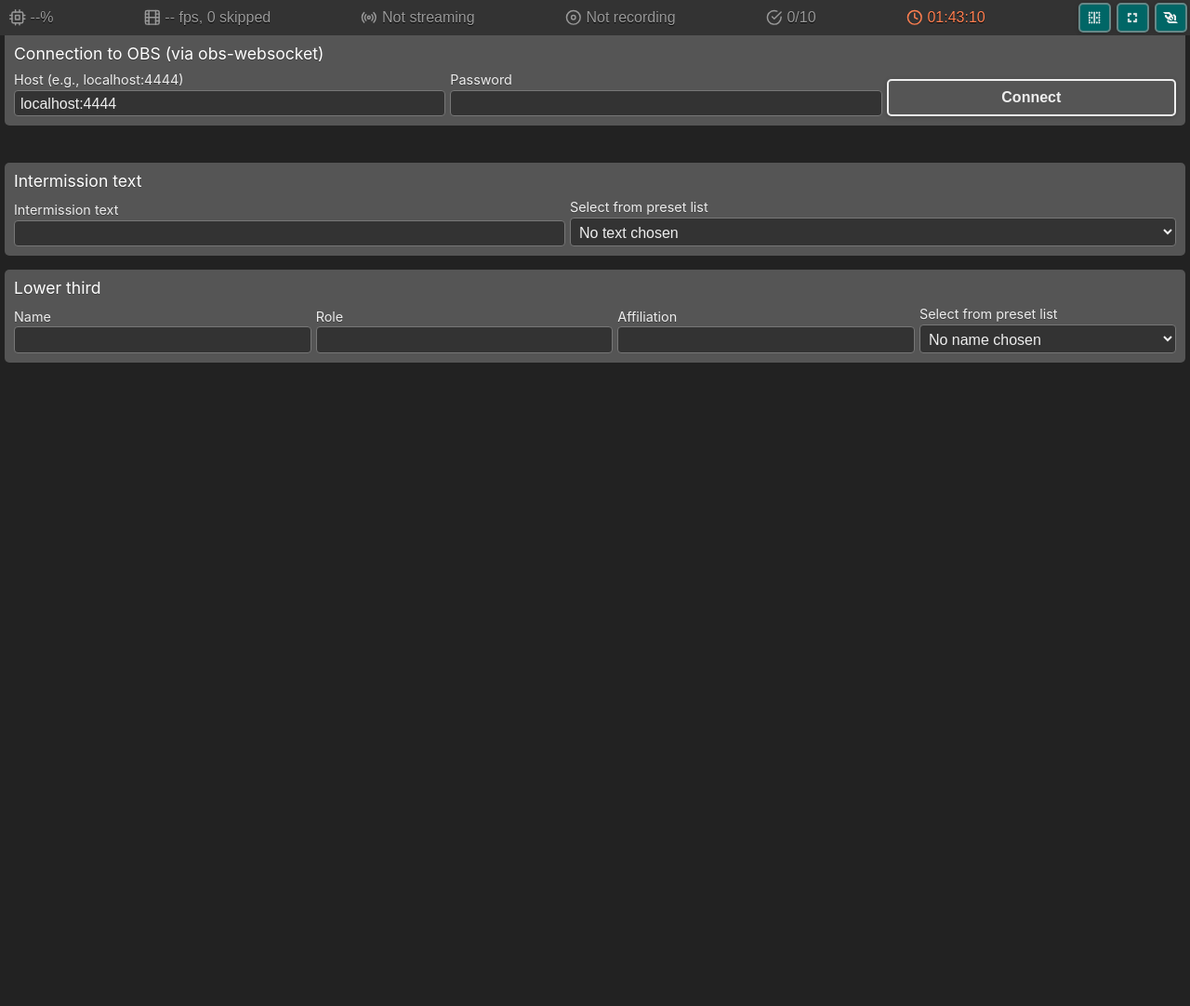
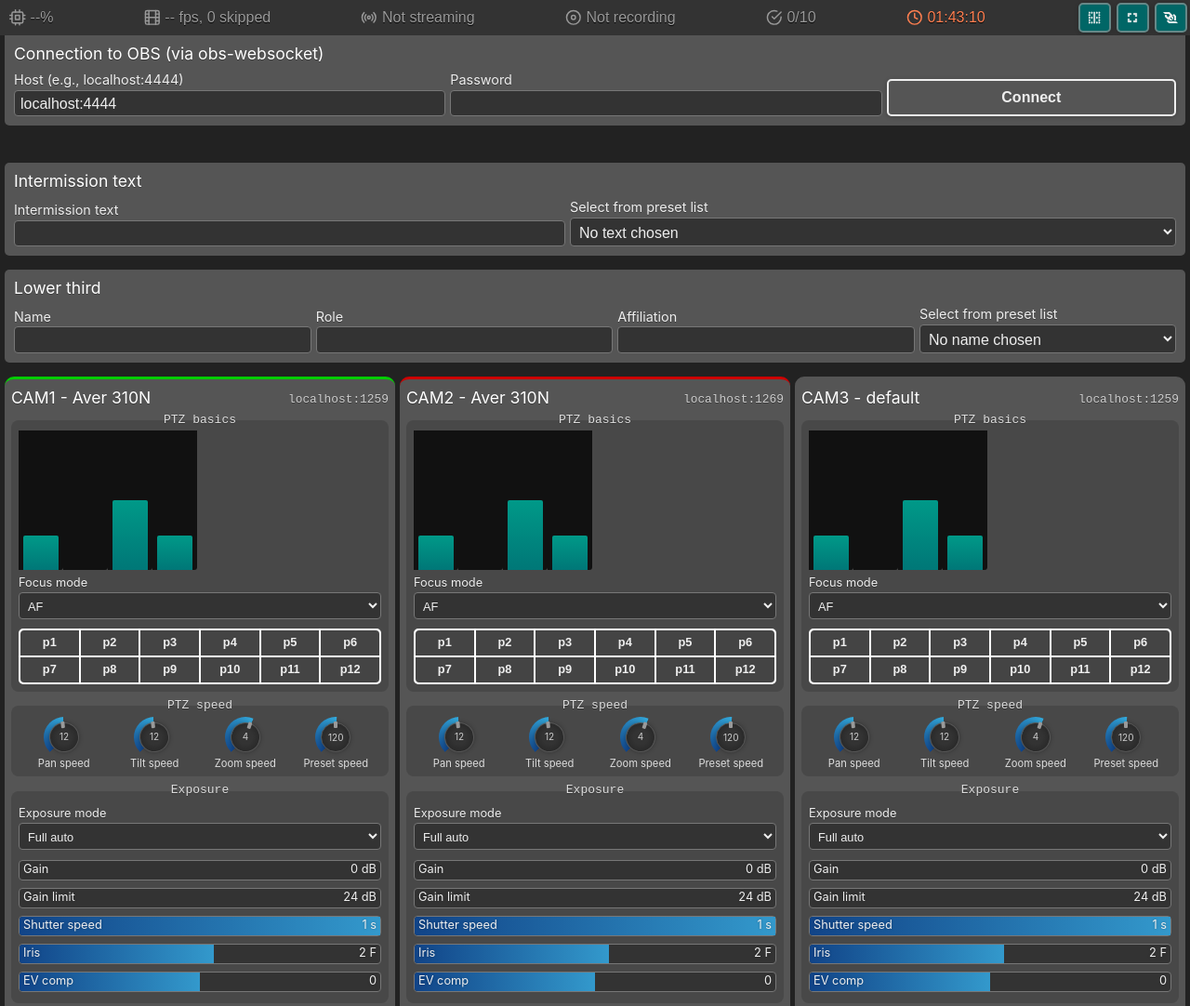
Before and after one commit to dvangennip/web_remote_for_OBS, a plain HTML site: page index.html in a window 1280 px wide. Shown: the top 1082 px of the page at 93% size. Before the commit the page ends 800 px from the top, so only its background shows below. Drawn offline with Linux system fonts and the light colour scheme.

Commit message:
add in CCU code

```diff
--- /dev/null
+++ b/ccu.js
@@ -0,0 +1,323 @@
+class CCU {
+	constructor (index, element) {
+		this.index    = index || 0;
+		this.el       = element || document.createElement('ccu');
+
+		// use auto-discovery of cameras rather than fixed settings?
+
+		this.address  = this.el.getAttribute('data-address') || 'localhost';
+		this.port     = parseInt(this.el.getAttribute('data-port')) || 1259;
+		this.camera   = this.el.getAttribute('data-camera') || 'default';
+
+		// title
+		this.title_el = Element.make('h4', {
+			'innerHTML': '<span>CAM' + (this.index+1) + ' - ' + this.camera + '</span><span>' + this.address + ':' + this.port + '</span>'
+		})
+		this.el.appendChild(this.title_el);
+
+		// TODO feed this in from specific camera file
+		this.settings = {
+			'name'                 : 'Aver 310N',
+			'protocol'             : 'visca-ip',
+			'pan_position'         : {'format': 'number', 'min': -130, 'max':  130, 'step':  1, 'value':   0, 'unit': 'º',       'label': 'Pan position'},
+			'tilt_position'        : {'format': 'number', 'min':  -30, 'max':   90, 'step':  1, 'value':   0, 'unit': 'º',       'label': 'Tilt position'},
+			'zoom_position'        : {'format': 'number', 'min':    0, 'max': 4000, 'step':  1, 'value':   0, 'unit': undefined, 'label': 'Zoom position'},
+			'pan_speed'            : {'format': 'number', 'min':    1, 'max':   24, 'step':  1, 'value':  12, 'unit': undefined, 'label': 'Pan speed'},
+			'tilt_speed'           : {'format': 'number', 'min':    1, 'max':   24, 'step':  1, 'value':  12, 'unit': undefined, 'label': 'Tilt speed'},
+			'zoom_speed'           : {'format': 'number', 'min':    0, 'max':    7, 'step':  1, 'value':   4, 'unit': undefined, 'label': 'Zoom speed'},
+			'presets'              : 255,
+			'preset_speed'         : {'format': 'number', 'min':   40, 'max':  200, 'step': 40, 'value': 120, 'unit': 'º/sec',   'label': 'Preset speed'},//actual 0-5
+			'gain'                 : {'format': 'number', 'min':    0, 'max':   48, 'step':  1, 'value':   0, 'unit': 'dB',      'label': 'Gain'}, //actual: 2x 0-F
+			'gain_limit_level'     : {'format': 'number', 'min':   24, 'max':   48, 'step':  1, 'value':  24, 'unit': 'dB',      'label': 'Gain limit'}, //24-48 dB //actual 4-F
+			'shutter_speed'        : {'format': 'number', 'min': 1/32e5, 'max': 1, 'step':   1, 'value':   1, 'unit': 's',       'label': 'Shutter speed'},
+			'iris'                 : {'format': 'number', 'min':  1.3, 'max': 2.6, 'step': 0.1, 'value':   2, 'unit': 'F',       'label': 'Iris'},
+			'auto_exposure_mode'   : {'format': 'select', 'label': 'Exposure mode', 'value': 'a', 'options': [
+										{'v': 'a', 'l': 'Full auto'},
+										{'v': 'i', 'l': 'Iris priority'},
+										{'v': 's', 'l': 'Shutter priority'},
+										{'v': 'm', 'l': 'Manual'}
+									]},
+			'exposure_compensation': {'format': 'number', 'min': -7, 'max':   7,  'step': 1, 'value':    0, 'unit': undefined, 'label': 'EV comp'}, //2x 0-F
+			'focus_position'       : {'format': 'number', 'min':  0, 'max': 4000, 'step': 1, 'value': 1000, 'unit': undefined, 'label': 'Focus position'},
+			// 'focus_near_limit'     :, // in meters
+			'focus_mode'           : {'format': 'select', 'label': 'Focus mode', 'value': 'a', 'options': [
+										{'v': 'a', 'l': 'AF'},
+										{'v': 'm', 'l': 'MF'},
+										{'v': 'am', 'l': 'A/M'}
+									]},
+			'white_balance_mode'   : {'format': 'select', 'label': 'White balance mode', 'value': 'a', 'options': [
+										{'v': 'a', 'l': 'Auto'},
+										{'v': 'i', 'l': 'Indoor'},
+										{'v': 'o', 'l': 'Outdoor'},
+										{'v': 'p', 'l': 'One Push WB'},
+										{'v': 'm', 'l': 'Manual'}
+									]},
+			// unsupported via VISCA but in web UI?
+			// 'white_balance'        :
+			// 'rgain', //0-255 step 1
+			// 'bgain', //0-255 step 1
+			// 'saturation', //0-10 step 1
+			// 'contrast', //0-4 step 1
+			// 'sharpness', //0-3 step 1
+			// 'noise_filter'         :,
+			'video_format'         : {'format': 'select', 'label': 'Video format', 'cmd': '8x 01 7E 01 1E 0p 0q FF', 'value': 'p:0;q:2', 'options': [
+										{'v': 'p:0;q:0', 'l': '1920 x 1080p/59.94'},
+										{'v': 'p:0;q:2', 'l': '1920 x 1080p/29.97'},
+										{'v': 'p:0;q:3', 'l': '1920 x 1080i/59.94'},
+										{'v': 'p:0;q:4', 'l': '1280 x 720p/59.94' },
+										{'v': 'p:0;q:5', 'l': '1280 x 720p/29.97' },
+										{'v': 'p:0;q:8', 'l': '1920 x 1080p/50'   },
+										{'v': 'p:0;q:A', 'l': '1920 x 1080p/25'   },
+										{'v': 'p:0;q:B', 'l': '1920 x 1080i/50'   },
+										{'v': 'p:0;q:C', 'l': '1280 x720p/50'     },
+										{'v': 'p:0;q:D', 'l': '1280 x 720p/25'    }
+									]}
+		}
+
+		this.generate_elements();
+	}
+
+	generate_elements () {
+		// monitor
+		// TODO on/off mode or interval adjustment
+		// TODO integrate vectorscope?
+
+		// joystick control? indicator
+
+		let ptz_field_el = Element.make('fieldset', {'innerHTML': '<legend>PTZ basics</legend>'});
+		this.el.appendChild(ptz_field_el);
+
+		let ptz_inner_el = Element.make('div', {'className': 'ccu-setting-row'});
+		ptz_field_el.appendChild(ptz_inner_el);
+
+		// focus
+		if ('focus_position' in this.settings) {
+			// TODO vertical slider
+			this.generate_single_element('focus_position', ptz_inner_el, 'fader');
+		}
+
+		// zoom
+		if ('zoom_position' in this.settings) {
+			// TODO vertical slider
+			this.generate_single_element('zoom_position', ptz_inner_el, 'fader');
+		}
+
+		// pan-tilt
+		if ('pan_position' in this.settings && 'tilt_position' in this.settings) {
+			// TODO improve UI
+			this.generate_single_element('pan_position',  ptz_inner_el, 'fader');
+			this.generate_single_element('tilt_position', ptz_inner_el, 'fader');
+		}
+
+		// focus_mode
+		if ('focus_mode' in this.settings) {
+			this.generate_single_element('focus_mode', ptz_field_el);
+		}
+
+		// presets
+		if ('presets' in this.settings) {
+			let presets_el = Element.make('div', {
+				'className': 'filter-setting-wrapper ccu-preset-wrapper'
+			});
+
+			for (var i = 0; i < Math.min(this.settings['presets'],12); i++) {
+				let btn_el = Element.make('button', {
+					'id': 'cam_' + this.index + '_preset_btn_' + i,
+					'innerHTML': 'p' + (i+1),
+					'data-preset': i,
+					'events': {
+						'input': function (e) {
+							e.preventDefault();
+							// TODO
+						},
+						'contextmenu': function (e) {
+							e.preventDefault();
+							// TODO
+						}
+					}
+				});
+
+				presets_el.appendChild(btn_el);
+			}
+
+			ptz_field_el.appendChild(presets_el);
+		}
+
+		// ptz speeds
+		let ptz_speed_field_el = Element.make('fieldset', {
+			'innerHTML': '<legend>PTZ speed</legend>',
+			'className': 'row'
+		});
+		this.el.appendChild(ptz_speed_field_el);
+
+		if ('pan_speed' in this.settings) {
+			this.generate_single_element('pan_speed', ptz_speed_field_el, 'knob');
+		}
+		if ('tilt_speed' in this.settings) {
+			this.generate_single_element('tilt_speed', ptz_speed_field_el, 'knob');
+		}
+		if ('zoom_speed' in this.settings) {
+			this.generate_single_element('zoom_speed', ptz_speed_field_el, 'knob');
+		}
+		if ('preset_speed' in this.settings) {
+			this.generate_single_element('preset_speed', ptz_speed_field_el, 'knob');
+		}
+
+		// exposure mode
+		let exposure_field_el = Element.make('fieldset', {'innerHTML': '<legend>Exposure</legend>'});
+		this.el.appendChild(exposure_field_el);
+
+		if ('auto_exposure_mode' in this.settings) {
+			this.generate_single_element('auto_exposure_mode', exposure_field_el);
+		}
+
+		// gain, shutter, iris, EV
+		if ('gain' in this.settings) {
+			this.generate_single_element('gain', exposure_field_el);
+
+			if ('gain_limit_level' in this.settings) {
+				this.generate_single_element('gain_limit_level', exposure_field_el);
+			}
+		}
+		if ('shutter_speed' in this.settings) {
+			this.generate_single_element('shutter_speed', exposure_field_el);
+		}
+		if ('iris' in this.settings) {
+			this.generate_single_element('iris', exposure_field_el);
+		}
+		if ('exposure_compensation' in this.settings) {
+			this.generate_single_element('exposure_compensation', exposure_field_el);
+		}
+
+		// colour
+		let colour_field_el = Element.make('fieldset', {'innerHTML': '<legend>Colour</legend>'});
+		this.el.appendChild(colour_field_el);
+
+		// white balance
+		if ('white_balance_mode' in this.settings) {
+			this.generate_single_element('white_balance_mode', colour_field_el);
+		}
+
+		// other colour processing
+
+		// misc settings - check whichever valid setting isn't covered above
+		let misc_field_el = Element.make('fieldset', {'innerHTML': '<legend>Misc settings</legend>'});
+		this.el.appendChild(misc_field_el);
+
+		for (var key in this.settings) {
+			let s = this.settings[key];
+
+			if (s['format'] && !s['in_UI']) {
+				this.generate_single_element(key, misc_field_el);
+			}
+		}
+	}
+
+	generate_single_element (setting_key, parent_element, input_hint) {
+		let s        = this.settings[setting_key];
+		let input_el = undefined;
+
+		// wrapper
+		let s_el = Element.make('div', {
+			'className': 'filter-setting-wrapper'
+		});
+
+		if (s.format == 'number') {
+			if (input_hint === 'knob') {
+				input_el = new Knob(  'ccu' + this.index + '_s_' + setting_key, s.min, s.max, s.step, s.unit, s.label);
+			} else if (input_hint === 'fader') {
+				input_el = new Fader( 'ccu' + this.index + '_s_' + setting_key, s.min, s.max, s.step, s.unit, s.label);
+			} else {
+				input_el = new Slider('ccu' + this.index + '_s_' + setting_key, s.min, s.max, s.step, s.unit, s.label);
+			}
+			input_el.set(s.value);
+
+			input_el = input_el.get_element();
+
+			input_el.addEventListener('change', function (e) {
+				// update in internal data if changed
+				// if (this.settings[ e.target.getAttribute('data-setting') ].value != e.value) {
+				// 	this.settings[ e.target.getAttribute('data-setting') ].value = e.value;
+
+				// // 	// request remote update
+				// // 	this.set_filter_setting(e.setting, e.value);
+				// }
+			}.bind(this));
+		} else if (s.format == 'select' || s.format == 'indexed' || s.format == 'boolean') {
+			let option_els = [];
+			let selectedIndex = 0;
+
+			for (let i = 0; i < s.options.length; i++) {
+				option_els.push( Element.make('option', {'value': s.options[i]['v'], 'innerHTML': s.options[i]['l']}) );
+				if (s.options[i]['v'] == s.value) {
+					selectedIndex = i;
+				}
+			}
+
+			input_el = Element.make('select', {
+				'elements'        : option_els,
+				'id'              : 'ccu' + this.index + '_s_' + setting_key,
+				'name'            : 'ccu' + this.index + '-s-' + setting_key,
+				'data-unit'       : s.unit,
+				'data-setting'    : setting_key,
+				'data-format'     : s.format,
+				'events'          : {
+					'input': function (e) {
+						let val = e.target.value;
+						if (e.target.getAttribute('data-format') === 'indexed') {
+							val = parseFloat(val);
+						}
+						else if (e.target.getAttribute('data-format') === 'boolean') {
+							val = (val === 'true') ? true : false;
+						}
+
+						// update in internal data
+						this.settings[ e.target.getAttribute('data-setting') ] = val;
+
+						// request remote update
+						// this.set_filter_setting(e.target.getAttribute('data-setting'), val)
+					}.bind(this)
+				}
+			});
+
+			// need to explicitly set the chosen value by its index
+			input_el.selectedIndex = selectedIndex;
+		}
+
+		if (s.format != 'number') {
+			let label_el = Element.make('label', {
+				'innerHTML': '<span>' + s.label + '</span',
+				'className': 'filter-setting-label'
+			});
+
+			s_el.appendChild(label_el);
+		}
+		s_el.appendChild(input_el);
+
+		if (parent_element) {
+			parent_element.appendChild(s_el);
+		} else {
+			this.el.appendChild(s_el);
+		}
+
+		// register we've added this element
+		this.settings[setting_key]['in_UI'] = true;
+	}
+
+	update () {
+		// update preview/program class based on obs data
+	}
+
+	prepare_command (hex_string, p, q, r, s) {
+		// hex_string.replace()
+	}
+
+}
+
+window.addEventListener('pageshow', function () {
+	ccus = document.getElementsByTagName('ccu');
+
+	for (var i = 0; i < ccus.length; i++) {
+		ccus[i] = new CCU(i, ccus[i]);
+	}
+})
--- a/index.html
+++ b/index.html
@@ -231,5 +231,10 @@
 			</div>
 		</li>
 	</ul>
+	<div id="camera_list" class="camera-list">
+		<ccu class="preview" data-address="localhost" data-port="1259" data-camera="Aver 310N"></ccu>
+		<ccu class="program" data-address="localhost" data-port="1269" data-camera="Aver 310N"></ccu>
+		<ccu></ccu>
+	</div>
 </body>
 </html>
```
